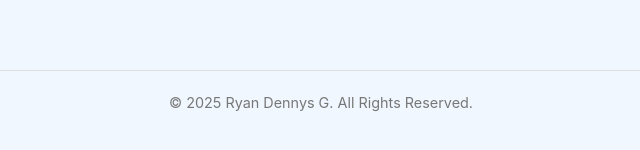
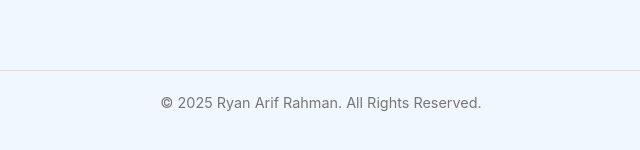
Before and after one commit to revou-fsse-feb25/milestone-1-boxkalengx, a plain HTML site: page index.html in a window 1280 px wide. Shown: the part 2769-2919 px from the top of the page, 319-959 px from the left. Drawn offline with Linux system fonts and the light colour scheme.

```diff
--- a/index.html
+++ b/index.html
@@ -415,7 +415,7 @@
         </section>
 
         <!-- Copyright -->
-        <p class="copyright-text">&copy; 2025 Ryan Dennys G. All Rights Reserved.</p>
+        <p class="copyright-text">&copy; 2025 Ryan Arif Rahman. All Rights Reserved.</p>
     </footer>
 
 </body>
```
